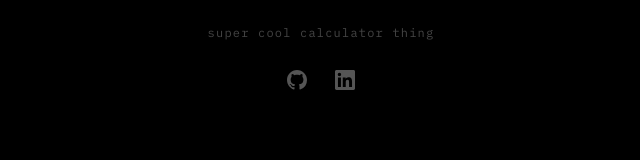
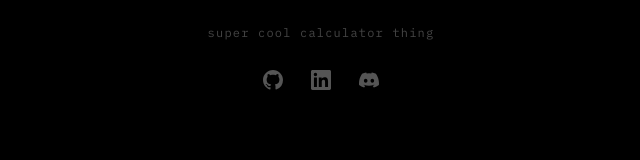
Before and after one commit to charmanita/charmanita.dev, a SvelteKit app: page / in a window 1280 px wide. Shown: the part 537-697 px from the top of the page, without its empty margins (319-959 px from the left). Built offline with nearby package versions, Linux system fonts and the light colour scheme.

Commit message:
added direct routes to outside sources such as discord server

```diff
--- a/src/routes/+page.svelte
+++ b/src/routes/+page.svelte
@@ -46,6 +46,13 @@
 				<svg viewBox="0 0 24 24" fill="currentColor" xmlns="http://www.w3.org/2000/svg">
 					<path
 						d="M20.447 20.452h-3.554v-5.569c0-1.328-.027-3.037-1.852-3.037-1.853 0-2.136 1.445-2.136 2.939v5.667H9.351V9h3.414v1.561h.046c.477-.9 1.637-1.85 3.37-1.85 3.601 0 4.267 2.37 4.267 5.455v6.286zM5.337 7.433a2.062 2.062 0 0 1-2.063-2.065 2.064 2.064 0 1 1 2.063 2.065zm1.782 13.019H3.555V9h3.564v11.452zM22.225 0H1.771C.792 0 0 .774 0 1.729v20.542C0 23.227.792 24 1.771 24h20.451C23.2 24 24 23.227 24 22.271V1.729C24 .774 23.2 0 22.222 0h.003z"
+					/>
+				</svg>
+			</a>
+			<a href="/discord" target="_blank" rel="noopener" aria-label="Discord">
+				<svg viewBox="0 0 24 24" fill="currentColor" xmlns="http://www.w3.org/2000/svg"
+					><path
+						d="M20.317 4.37a19.791 19.791 0 0 0-4.885-1.515.074.074 0 0 0-.079.037c-.21.375-.444.864-.608 1.25a18.27 18.27 0 0 0-5.487 0 12.64 12.64 0 0 0-.617-1.25.077.077 0 0 0-.079-.037A19.736 19.736 0 0 0 3.677 4.37a.07.07 0 0 0-.032.027C.533 9.046-.32 13.58.099 18.057a.082.082 0 0 0 .031.057 19.9 19.9 0 0 0 5.993 3.03.078.078 0 0 0 .084-.028 14.09 14.09 0 0 0 1.226-1.994.076.076 0 0 0-.041-.106 13.107 13.107 0 0 1-1.872-.892.077.077 0 0 1-.008-.128 10.2 10.2 0 0 0 .372-.292.074.074 0 0 1 .077-.01c3.928 1.793 8.18 1.793 12.062 0a.074.074 0 0 1 .078.01c.12.098.246.198.373.292a.077.077 0 0 1-.006.127 12.299 12.299 0 0 1-1.873.892.077.077 0 0 0-.041.107c.36.698.772 1.362 1.225 1.993a.076.076 0 0 0 .084.028 19.839 19.839 0 0 0 6.002-3.03.077.077 0 0 0 .032-.054c.5-5.177-.838-9.674-3.549-13.66a.061.061 0 0 0-.031-.03zM8.02 15.33c-1.183 0-2.157-1.085-2.157-2.419 0-1.333.956-2.419 2.157-2.419 1.21 0 2.176 1.096 2.157 2.42 0 1.333-.956 2.418-2.157 2.418zm7.975 0c-1.183 0-2.157-1.085-2.157-2.419 0-1.333.955-2.419 2.157-2.419 1.21 0 2.176 1.096 2.157 2.42 0 1.333-.946 2.418-2.157 2.418z"
 					/>
 				</svg>
 			</a>
--- /dev/null
+++ b/src/routes/discord/+page.server.ts
@@ -0,0 +1,7 @@
+import { redirect } from '@sveltejs/kit';
+import type {PageServerLoad } from './$types';
+
+export const load: PageServerLoad = async () => {
+    // 301 - perm redirect.
+    throw redirect(307, 'https://discord.gg/PWgtYRAWuJ');
+}
--- /dev/null
+++ b/src/routes/gunslol/+page.server.ts
@@ -0,0 +1,7 @@
+import { redirect } from '@sveltejs/kit';
+import type {PageServerLoad } from './$types';
+
+export const load: PageServerLoad = async () => {
+    // 301 - perm redirect.
+    throw redirect(307, 'https://guns.lol/charmanita');
+}
```
Also changed, not shown: 1 other file (tests, documents, lock files or other folders).
